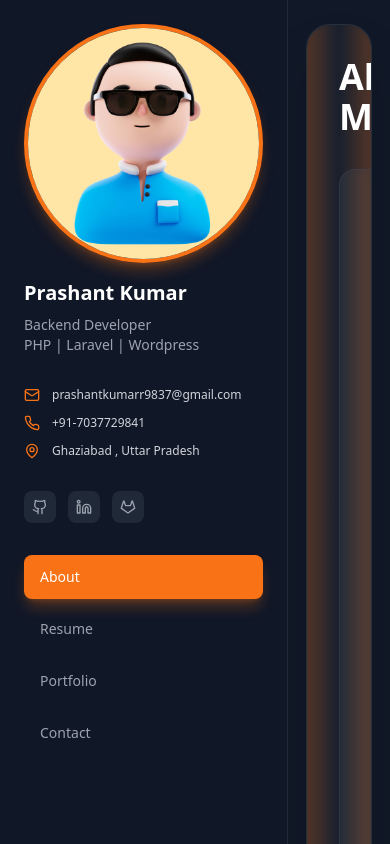
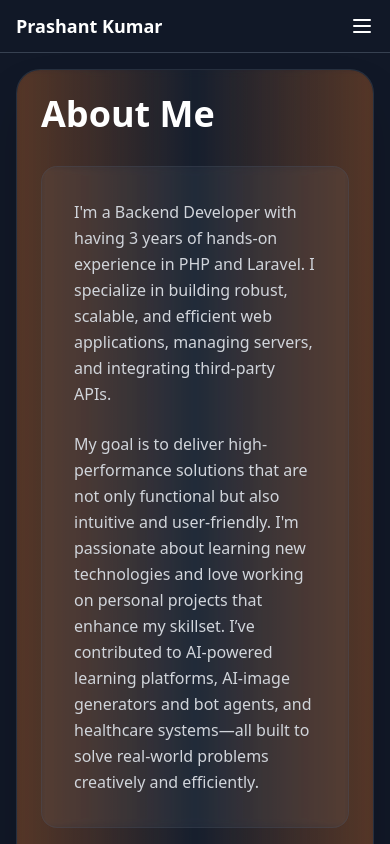
Before and after one commit to Prashant-kumar070/my-portfolio, a React (Vite) app in the folder project/: page / in a window 390 px wide. Shown: the top 844 px of the page. Built offline with nearby package versions, Linux system fonts and the light colour scheme.

Commit message:
responsiveness fixed

```diff
--- a/project/src/App.tsx
+++ b/project/src/App.tsx
@@ -8,6 +8,10 @@ import { Project } from './types/project';
 
 function App() {
   const [activeSection, setActiveSection] = useState('about');
+  const [isSidebarOpen, setIsSidebarOpen] = useState(false);
+  const toggleSidebar = () => {
+    setIsSidebarOpen(!isSidebarOpen);
+  };
   const [projects, setProjects] = useState<Project[]>([
     {
       id: '1',
@@ -120,14 +124,53 @@ function App() {
 
   return (
     <div className="min-h-screen bg-gray-900">
-      <Sidebar activeSection={activeSection} onSectionChange={setActiveSection} />
-      <main className="ml-72 p-6 flex justify-center">
-        <div className="w-full max-w-5xl bg-gray-800/50 backdrop-blur-sm rounded-3xl p-8 shadow-2xl border border-gray-700/50 relative overflow-hidden">
-          {/* Glowing effect */}
+      {/* Mobile header with hamburger */}
+      <div className="md:hidden flex items-center justify-between px-4 py-3 bg-gray-900 border-b border-gray-700">
+        <h1 className="text-white text-lg font-bold">Prashant Kumar</h1>
+        <button onClick={toggleSidebar} className="text-white focus:outline-none">
+          {/* simple hamburger icon */}
+          <svg className="w-6 h-6" fill="none" stroke="currentColor" viewBox="0 0 24 24">
+            <path strokeLinecap="round" strokeLinejoin="round" strokeWidth="2" d="M4 6h16M4 12h16M4 18h16" />
+          </svg>
+        </button>
+      </div>
+
+     {/* Sidebar for desktop */}
+<div className="hidden md:block fixed top-0 left-0 z-20">
+  <Sidebar activeSection={activeSection} onSectionChange={setActiveSection} />
+</div>
+
+{/* Mobile Sidebar */}
+{isSidebarOpen && (
+  <div className="md:hidden fixed inset-0 z-40 flex">
+    {/* Overlay */}
+    <div
+      className="absolute inset-0 bg-black bg-opacity-60"
+      onClick={toggleSidebar}
+    ></div>
+
+    {/* Sidebar Drawer */}
+    <div
+      className="relative w-64 bg-gray-900 h-full z-50 p-6"
+      onClick={(e) => e.stopPropagation()}
+    >
+      <Sidebar
+        activeSection={activeSection}
+        onSectionChange={(section) => {
+          setActiveSection(section);
+          toggleSidebar();
+        }}
+      />
+    </div>
+  </div>
+)}
+
+
+      {/* Main content */}
+      <main className="md:ml-72 p-4 md:p-6 flex justify-center">
+        <div className="w-full max-w-5xl bg-gray-800/50 backdrop-blur-sm rounded-3xl p-6 md:p-8 shadow-2xl border border-gray-700/50 relative overflow-hidden">
           <div className="absolute inset-0 bg-gradient-to-r from-orange-500/10 via-transparent to-orange-500/10 rounded-3xl"></div>
           <div className="absolute -inset-1 bg-gradient-to-r from-orange-500/20 via-transparent to-orange-500/20 rounded-3xl blur-sm"></div>
-
-          {/* Content */}
           <div className="relative z-10">
             {renderContent()}
           </div>
@@ -137,4 +180,5 @@ function App() {
   );
 }
 
+
 export default App;
--- a/project/src/components/Sidebar.tsx
+++ b/project/src/components/Sidebar.tsx
@@ -15,7 +15,8 @@ const Sidebar: React.FC<SidebarProps> = ({ activeSection, onSectionChange }) =>
   ];
 
   return (
-    <div className="w-72 bg-gray-900/95 backdrop-blur-sm min-h-screen p-6 fixed left-0 top-0 z-20 border-r border-gray-700/50">
+
+    <div className="  w-72 bg-gray-900/95 backdrop-blur-sm min-h-screen p-6 fixed left-0 top-0 z-20 border-r border-gray-700/50">
     <div className="mb-8">
       <div className="w-30 h-30 rounded-full overflow-hidden border-4 border-orange-500 shadow-lg shadow-orange-500/30 mx-auto mb-4">
         <img
```
